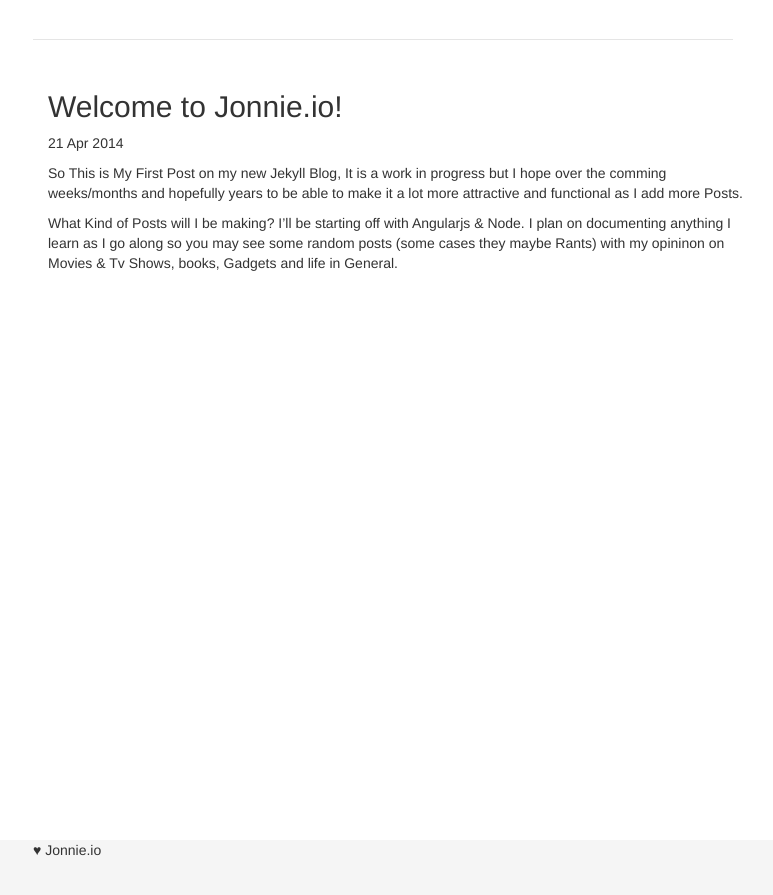
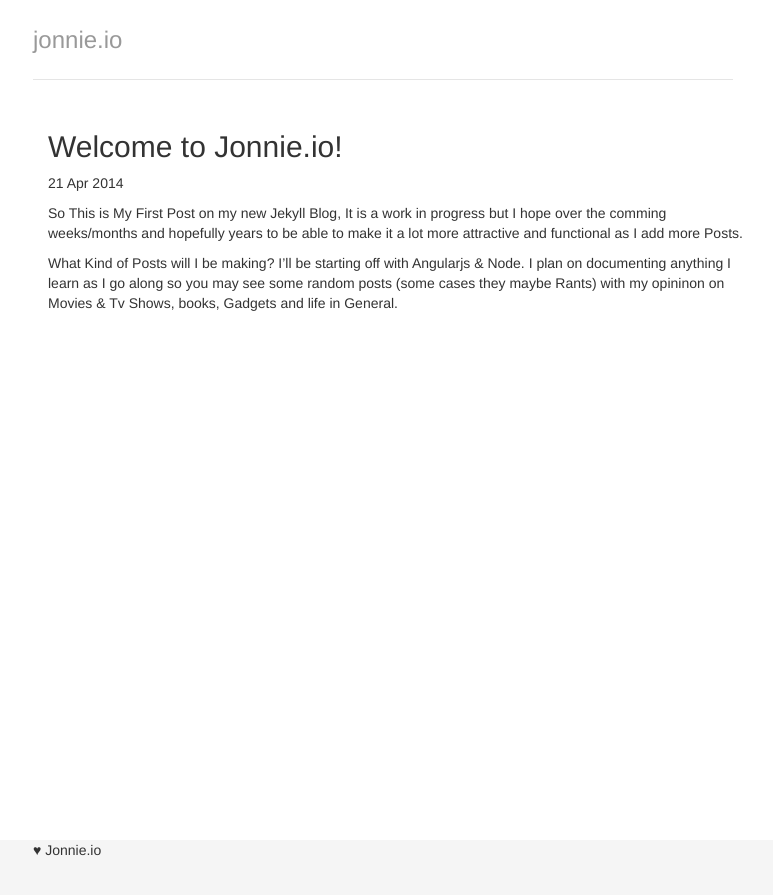
Before and after one commit to jonniedarko/blog, a Jekyll site: the page built from _posts/2014-04-21-welcome-to-jekyll.markdown, in a window 1280 px wide. Shown: the top 895 px of the page, without its empty margins (257-1030 px from the left). Built offline with Jekyll 4.4.1, drawn with Linux system fonts in a browser that asks for light colours; Markdown is read by kramdown in place of the engine named in the settings.

Commit message:
corrected urls

```diff
--- a/_layouts/default.html
+++ b/_layouts/default.html
@@ -31,7 +31,7 @@
     <li><a ng-href="#">About</a></li>
     <li><a ng-href="#">Contact</a></li>
   </ul>-->
-  <h3 class="text-muted">{{getLocation()}}</h3>
+  <h3 class="text-muted">jonnie.io</h3>
 </div>
 
 <div class="container">
```
